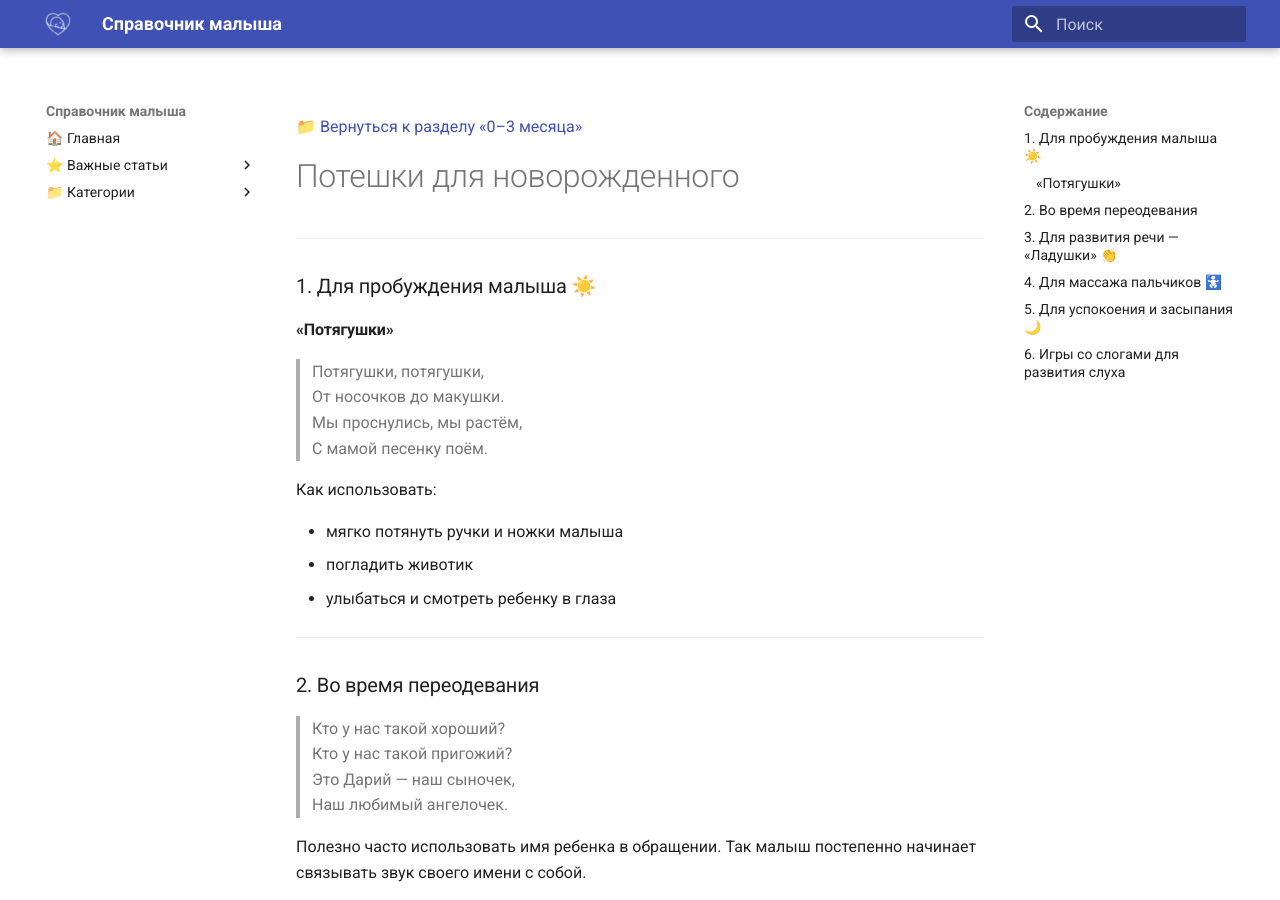
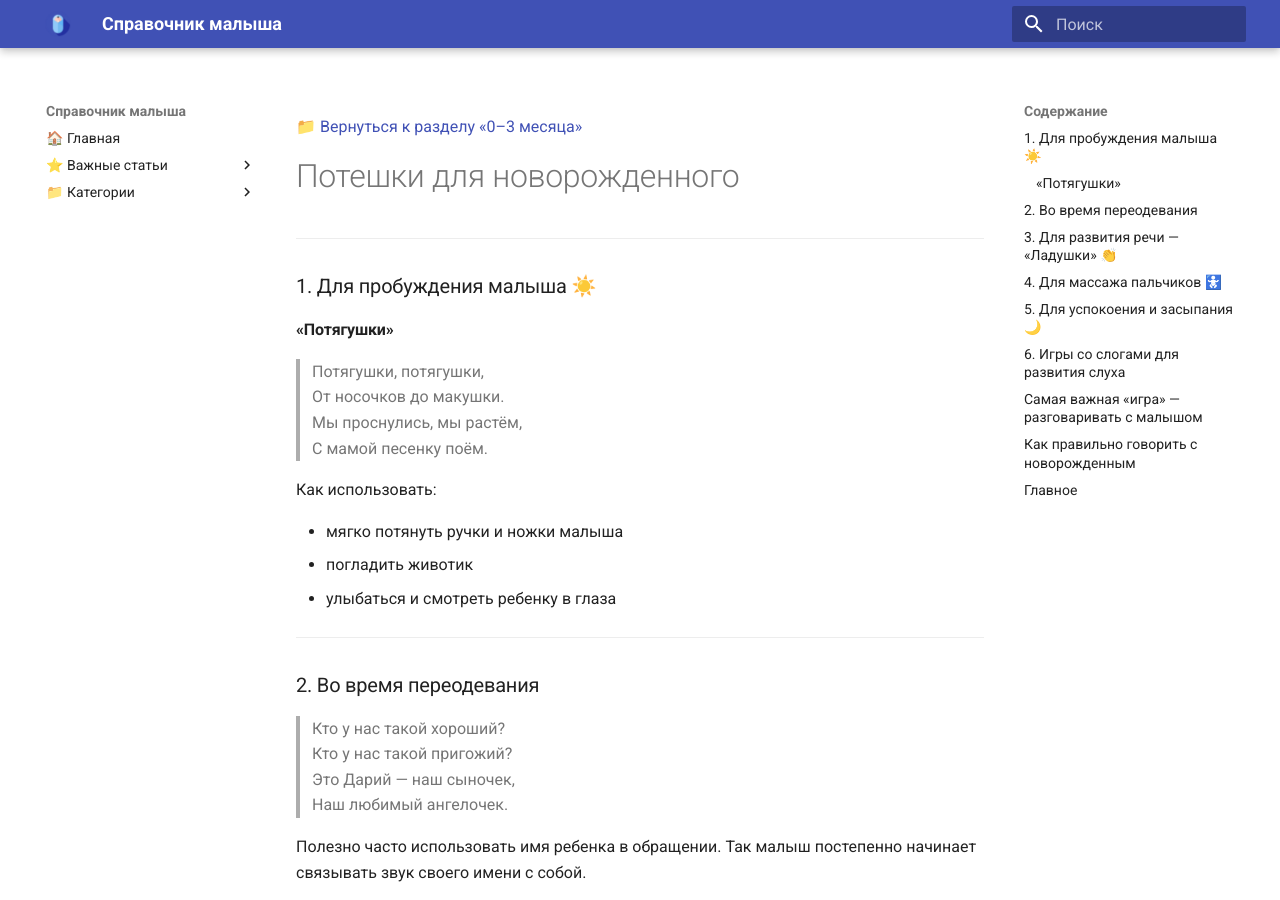
Before and after one commit to lyubov78/My_baby_guide, an MkDocs documentation site: the page built from docs/categories/0_3_months/first_short_poems.md, in a window 1280 px wide and 900 px high. Built offline with MkDocs 1.6.1 and Material for MkDocs 9.7.7, drawn with Linux system fonts in a browser that asks for light colours.

Commit message:
Добавлена иконка сайта

```diff
--- a/docs/categories/0_3_months/first_short_poems.md
+++ b/docs/categories/0_3_months/first_short_poems.md
@@ -93,7 +93,7 @@
 
 ---
 
-# Самая важная «игра» — разговаривать с малышом
+## Самая важная «игра» — разговаривать с малышом
 
 Для новорожденного полезны не только стихи, но и обычные комментарии родителей.
 
--- a/mkdocs.yml
+++ b/mkdocs.yml
@@ -44,6 +44,10 @@
           - Развитие ребенка 1–2 месяца: categories/0_3_months/development_1_2.md
 
           - Игры с малышом 0–4 месяца: categories/0_3_months/games_0_4.md
+
+      - 👦🏻 1+ годик:
+
+           - Чему обучать ребенка в 1–2 года: categories/1_year_plus/skills_1_2_years.md
 
       - ✅ Полезное:
 
```
Also changed, not shown: docs/media/images/favicon.png.
